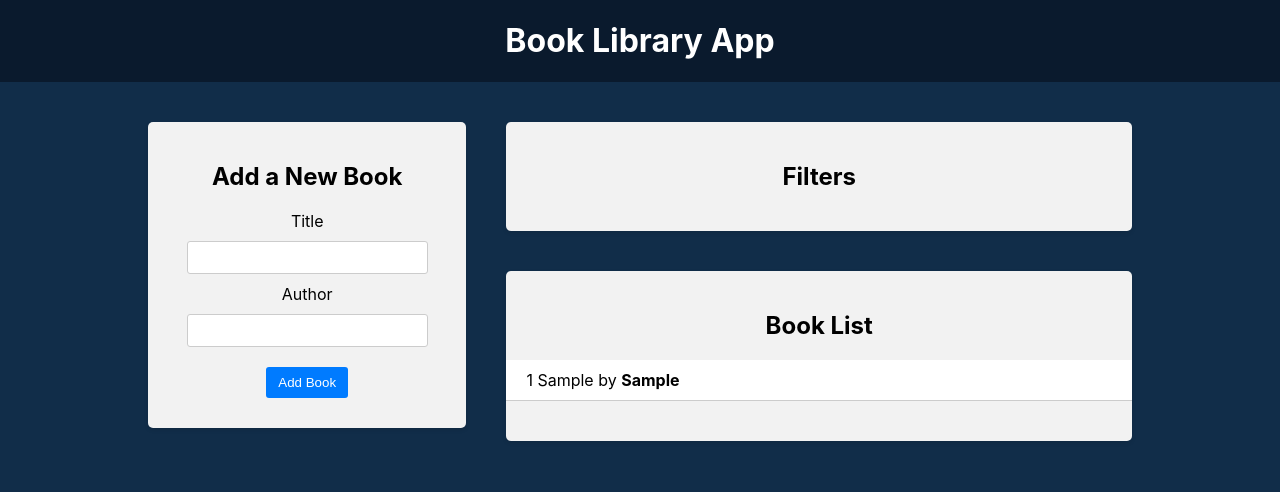
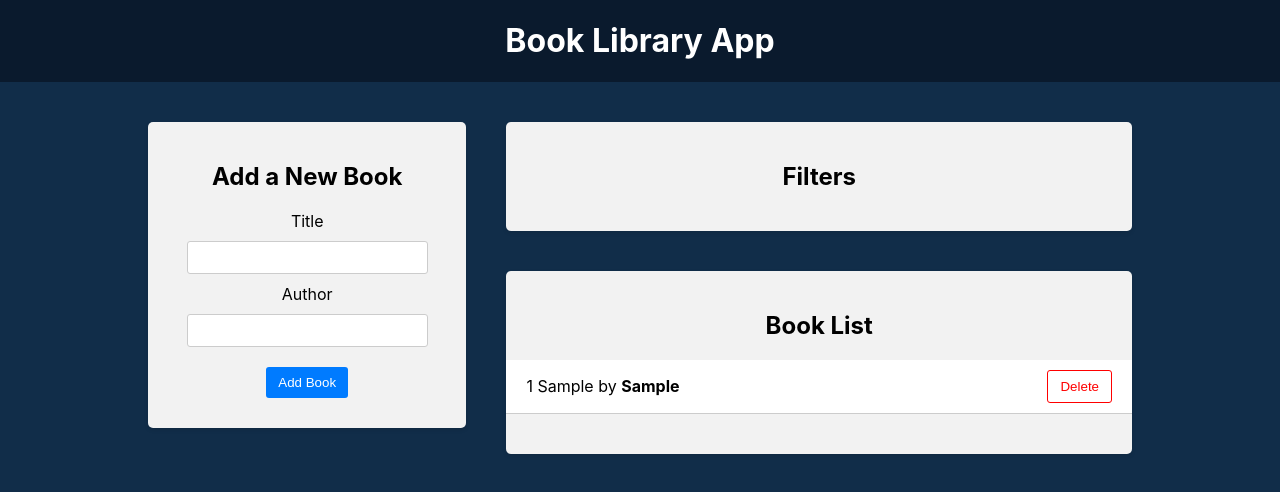
Before and after one commit to AnnaMakhno/Book-Library-App, a React (Create React App) app in the folder frontend/: page / in a window 1280 px wide. Both pictures are taken after typing "Sample", "Sample" into the empty fields and a click on the button "Add Book". Shown: the top 492 px of the page. Built offline with nearby package versions, Linux system fonts and the light colour scheme.

Commit message:
add DELETE_BOOK

```diff
--- a/frontend/package.json
+++ b/frontend/package.json
@@ -12,6 +12,7 @@
     "react-dom": "^19.2.4",
     "react-redux": "^9.2.0",
     "react-scripts": "5.0.1",
+    "uuid": "^13.0.0",
     "web-vitals": "^2.1.4"
   },
   "scripts": {
--- a/frontend/src/components/BookForm/BookForm.js
+++ b/frontend/src/components/BookForm/BookForm.js
@@ -1,7 +1,8 @@
 import { useState } from "react";
-import "./BookForm.css";
+import { v4 as uuidv4 } from "uuid";
 import { useDispatch } from "react-redux";
 import { addBook } from "../../redux/books/actionCreators";
+import "./BookForm.css";
 
 const BookForm = () => {
     const [title, setTitle] = useState("");
@@ -14,6 +15,7 @@
             const book = {
                 title: title,
                 author: author,
+                id: uuidv4(),
             };
             dispatch(addBook(book));
             setTitle("");
--- a/frontend/src/components/BookList/BookList.js
+++ b/frontend/src/components/BookList/BookList.js
@@ -1,8 +1,15 @@
-import { useSelector } from "react-redux";
+import { useSelector, useDispatch } from "react-redux";
+import { deleteBook } from "../../redux/books/actionCreators";
 import "./BookList.css";
 
 const BookList = () => {
     const books = useSelector((state) => state.books);
+    const dispatch = useDispatch();
+
+    const handleDeleteBook = (id) => {
+        dispatch(deleteBook(id));
+    };
+
     return (
         <div className="app-block book-list">
             <h2>Book List</h2>
@@ -12,10 +19,20 @@
             ) : (
                 <ul>
                     {books.map((book, i) => (
-                        <li key={i}>
+                        <li key={book.id}>
                             <div className="book-info">
                                 {++i} {book.title} by{" "}
                                 <strong>{book.author}</strong>
+                            </div>
+                            <div className="book-actions">
+                                <button
+                                    onClick={() => {
+                                        handleDeleteBook(book.id);
+                                    }}
+                                >
+                                    {" "}
+                                    Delete{" "}
+                                </button>
                             </div>
                         </li>
                     ))}
--- a/frontend/src/redux/books/actionCreators.js
+++ b/frontend/src/redux/books/actionCreators.js
@@ -6,3 +6,10 @@
         payload: newBook,
     };
 };
+
+export const deleteBook = (id) => {
+    return {
+        type: a.DELETE_BOOK,
+        payload: id,
+    };
+};
--- a/frontend/src/redux/books/actionTypes.js
+++ b/frontend/src/redux/books/actionTypes.js
@@ -1,3 +1,3 @@
 export const ADD_BOOK = "ADD_BOOK";
 
-const DELETE_BOOK = "DELETE_BOOK";
+export const DELETE_BOOK = "DELETE_BOOK";
--- a/frontend/src/redux/books/reducer.js
+++ b/frontend/src/redux/books/reducer.js
@@ -6,6 +6,8 @@
     switch (action.type) {
         case a.ADD_BOOK:
             return [...state, action.payload];
+        case a.DELETE_BOOK:
+            return state.filter((book) => book.id !== action.payload);
         default:
             return state;
     }
```
Also changed, not shown: 1 other file (tests, documents, lock files or other folders).
